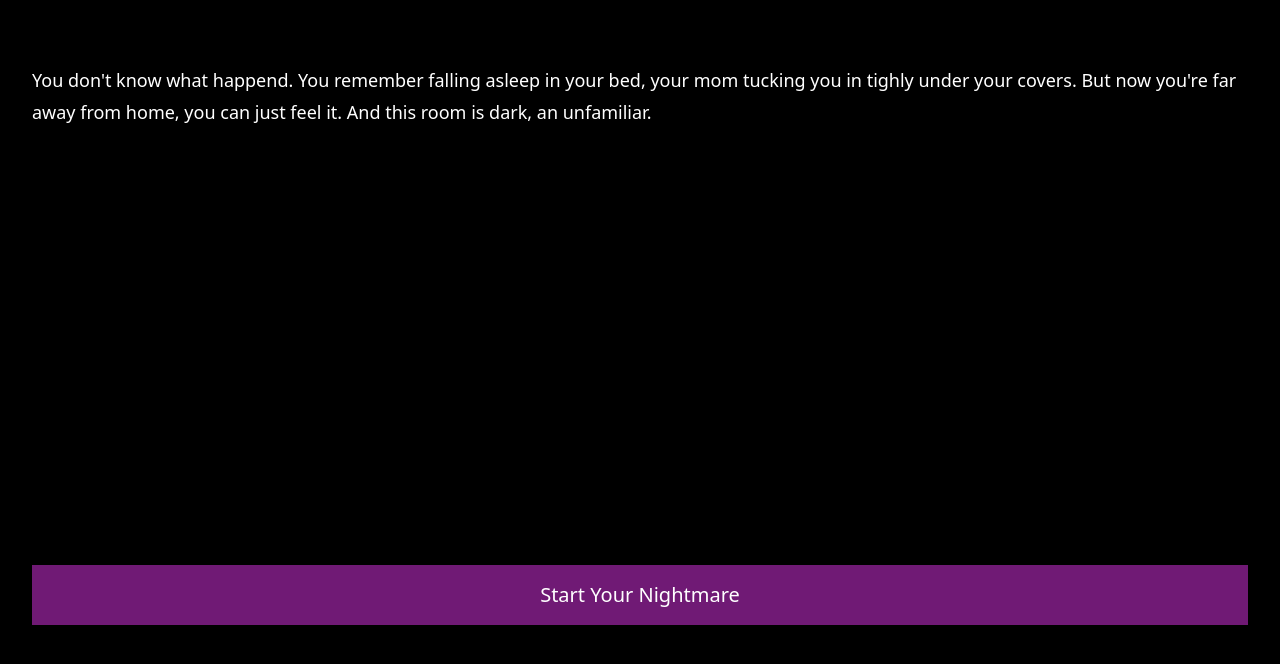
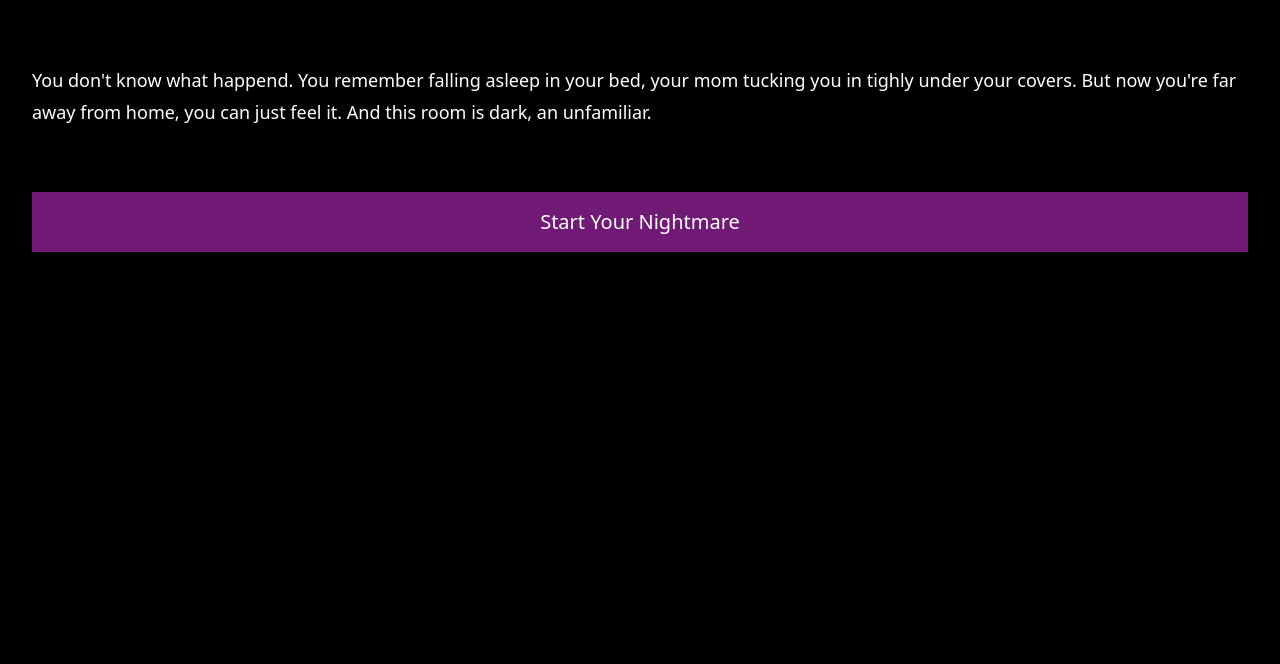
Before and after one commit to rowens794/choose-your-own-adventure, a Next.js app: page /game in a window 1280 px wide. Shown: the top 664 px of the page. Built offline with nearby package versions, Linux system fonts and the light colour scheme.

Commit message:
forced inactive buttons on load

```diff
--- a/pages/game.tsx
+++ b/pages/game.tsx
@@ -10,10 +10,12 @@ export default function Home() {
     userActions: [{ action: "Start Your Nightmare", result: "Game Continues" }],
     gameOver: false,
   });
+  const [loading, setLoading] = useState(false);
 
   //make a request to the getStep endpoint
   const makeRequest = async (choice: string) => {
     //create a post request with the choice in the body
+    setLoading(true);
     const response = await fetch("/api/getStep", {
       method: "POST",
       headers: {
@@ -26,6 +28,7 @@ export default function Home() {
     });
     const { data } = await response.json();
     setGameBoard(data);
+    setLoading(false);
   };
 
   return (
@@ -40,14 +43,23 @@ export default function Home() {
         className="bg-center bg-cover min-h-screen w-full relative z-20"
         style={{ minHeight: "-webkit-fill-available" }}
       >
-        <div className="grid grid-rows-3 h-screen">
-          <div className="row-span-2 p-8">
+        <div className="min-h-screen">
+          <div className="p-8">
             <p className="text-white mt-8 text-lg leading-8 font-light">
               {gameBoard?.nextPassage}
             </p>
           </div>
           <div className="text-center w-full h-12 flex flex-col gap-4 p-8">
             {gameBoard?.userActions.map(({ action }) => (
+              <>
+                {loading ? (
+                  <button
+                    key={action}
+                    className="bg-gray-700 text-white text-xl p-4"
+                  >
+                    {action}
+                  </button>
+                ) : (
                   <button
                     key={action}
                     className="bg-fuchsia-900 text-white text-xl p-4"
@@ -57,6 +69,8 @@ export default function Home() {
                   >
                     {action}
                   </button>
+                )}
+              </>
             ))}
           </div>
         </div>
```
Lines whose indentation alone changed are shown as unchanged.
